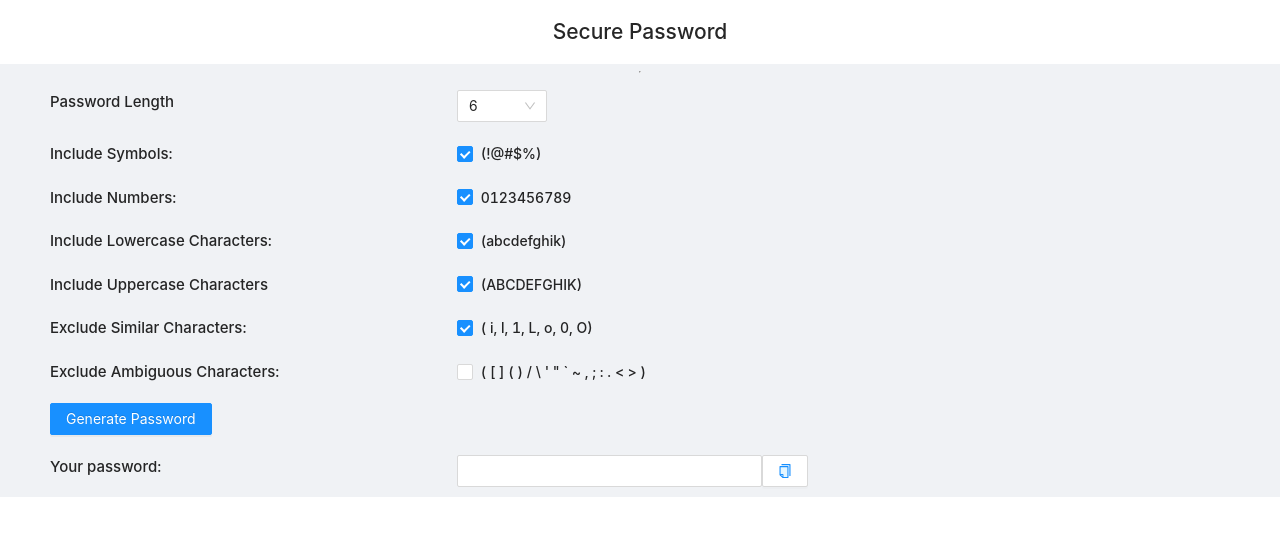
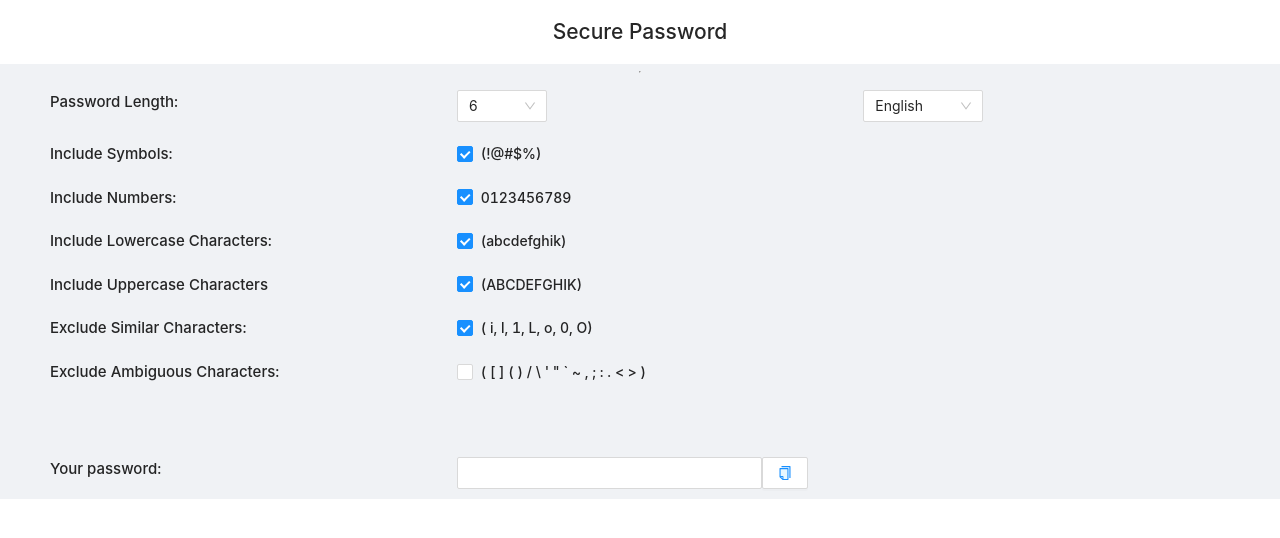
Before and after one commit to abel3t/generate-password, a Next.js app: page / in a window 1280 px wide. Shown: the top 538 px of the page. Built offline with nearby package versions, Linux system fonts and the light colour scheme.

Commit message:
Add vietnamese language

```diff
--- a/src/components/layout/index.tsx
+++ b/src/components/layout/index.tsx
@@ -4,6 +4,7 @@ import { Layout, Row, Col, Select, Checkbox, Button, Input, Modal, Tooltip } fro
 import { ExclamationCircleOutlined, CopyTwoTone } from '@ant-design/icons'
 
 import generatePassword from '../../services/generate-password'
+import { languages, languagesText } from '../../services/languages'
 
 interface State {
   passwordLength: number
@@ -13,6 +14,7 @@ interface State {
   includeUppercaseCharacters: boolean,
   excludeSimilarCharacters: boolean,
   excludeAmbiguousCharacters: boolean,
+  languageId: string,
   password: string
 }
 
@@ -20,6 +22,7 @@ class LayoutComponent extends React.Component<any, State> {
   constructor(props: any) {
     super(props);
     this.state = {
+      languageId: 'en',
       passwordLength: 6,
       includeSymbols: true,
       includeNumbers: true,
@@ -107,6 +110,15 @@ class LayoutComponent extends React.Component<any, State> {
     })
   }
 
+  onChangeLanguage = (value) => {
+    this.setState({
+      ...this.state,
+      languageId: value
+    })
+
+    document.title = languagesText[value].title;
+  }
+
   generatePassword = (args: any) => {
     const {
       passwordLength,
@@ -150,13 +162,13 @@ class LayoutComponent extends React.Component<any, State> {
     return (
       <Layout>
         <Layout.Header style={{background: '#FFF', textAlign: 'center'}}>
-          <h1>Secure Password</h1>
+          <h1>{languagesText[this.state.languageId || 'en'].h1}</h1>
         </Layout.Header>
         <hr />
         <Layout.Content style={{paddingLeft: '40px'}}>
           <Row style={rowStyle}>
             <Col span={8}>
-              Password Length
+              {languagesText[this.state.languageId || 'en'].passwordLength}
             </Col>
             <Col span={8}>
               <Select defaultValue={`${this.state.passwordLength}`} style={{ width: 90 }} onChange={this.onChangePasswordLength.bind(this)}>
@@ -180,10 +192,18 @@ class LayoutComponent extends React.Component<any, State> {
                 </Select.OptGroup>
               </Select>
             </Col>
+
+            <Col span={4}>
+              <Select defaultValue={`${languagesText[this.state.languageId].name}`} style={{ width: 120 }} onChange={this.onChangeLanguage.bind(this)}>
+                {
+                  languages.map((language, index) => <Select.Option key={`lang-${index}`} style={{textAlign: 'center'}} value={language.id}>{language.name}</Select.Option>)
+                }
+              </Select>
+            </Col>
           </Row>
 
           <Row style={rowStyle}>
-            <Col span={8}>Include Symbols:</Col>
+            <Col span={8}>{languagesText[this.state.languageId || 'en'].includeSymbols}</Col>
             <Col span={8}>
             <Checkbox onChange={this.onChangeIncludeSymbols.bind(this)} checked={this.state.includeSymbols}>
               <span style={{userSelect: 'none'}}>(!@#$%)</span>
@@ -192,7 +212,7 @@ class LayoutComponent extends React.Component<any, State> {
           </Row>
 
           <Row style={rowStyle}>
-            <Col span={8}>Include Numbers:</Col>
+            <Col span={8}>{languagesText[this.state.languageId || 'en'].includeNumbers}</Col>
             <Col span={8}>
             <Checkbox onChange={this.onChangeIncludeNumbers.bind(this)} checked={this.state.includeNumbers}>
               <span style={{userSelect: 'none'}}>0123456789</span>
@@ -201,7 +221,7 @@ class LayoutComponent extends React.Component<any, State> {
           </Row>
 
           <Row style={rowStyle}>
-            <Col span={8}>Include Lowercase Characters:</Col>
+            <Col span={8}>{languagesText[this.state.languageId || 'en'].includeLowercaseCharacters}</Col>
             <Col span={8}>
             <Checkbox onChange={this.onChangeIncludeLowercaseCharacters.bind(this)} checked={this.state.includeLowercaseCharacters}>
               <span style={{userSelect: 'none'}}>(abcdefghik)</span>
@@ -210,7 +230,7 @@ class LayoutComponent extends React.Component<any, State> {
           </Row>
 
           <Row style={rowStyle}>
-            <Col span={8}>Include Uppercase Characters</Col>
+            <Col span={8}>{languagesText[this.state.languageId || 'en'].includeUppercaseCharacters}</Col>
             <Col span={8}>
             <Checkbox onChange={this.onChangeIncludeUppercaseCharacters.bind(this)} checked={this.state.includeUppercaseCharacters}>
               <span style={{userSelect: 'none'}}>(ABCDEFGHIK)</span>
@@ -219,7 +239,7 @@ class LayoutComponent extends React.Component<any, State> {
           </Row>
 
           <Row style={rowStyle}>
-            <Col span={8}>Exclude Similar Characters:</Col>
+            <Col span={8}>{languagesText[this.state.languageId || 'en'].excludeSimilarCharacters}</Col>
             <Col span={8}>
             <Checkbox onChange={this.onChangeExcludeSimilarCharacters.bind(this)} checked={this.state.excludeSimilarCharacters}>
               <span style={{userSelect: 'none'}}>( i, l, 1, L, o, 0, O)</span>
@@ -228,7 +248,7 @@ class LayoutComponent extends React.Component<any, State> {
           </Row>
 
           <Row style={rowStyle}>
-            <Col span={8}>Exclude Ambiguous Characters:</Col>
+            <Col span={8}>{languagesText[this.state.languageId || 'en'].excludeAmbiguousCharacters}</Col>
             <Col span={8}>
             <Checkbox onChange={this.onChangeExcludeAmbiguousCharacters.bind(this)} checked={this.state.excludeAmbiguousCharacters}>
               <span style={{userSelect: 'none'}}>({ } [ ] ( ) / \ ' " ` ~ , ; : . &#60; &#62; )</span>
@@ -238,12 +258,12 @@ class LayoutComponent extends React.Component<any, State> {
 
           <Row style={rowStyle}>
             <Col span={8}>
-              <Button type="primary" onClick={this.onGeneratePassword.bind(this)}>Generate Password</Button>
+              <Button type="primary" onClick={this.onGeneratePassword.bind(this)}>{languagesText[this.state.languageId || 'en'].generatePassword}</Button>
             </Col>
           </Row>
 
           <Row style={rowStyle}>
-            <Col span={8}>Your password:</Col>
+            <Col span={8}>{languagesText[this.state.languageId || 'en'].password}</Col>
             <Col span={6}>
               <Input value={this.state.password} id={"password"}/>
             </Col>
--- /dev/null
+++ b/src/services/languages.ts
@@ -0,0 +1,41 @@
+export const languagesText = {
+  en: {
+    name: 'English',
+    title: 'Generator Password',
+    h1: 'Secure Password',
+    passwordLength: 'Password Length:',
+    includeSymbols: 'Include Symbols:',
+    includeNumbers: 'Include Numbers:',
+    includeLowercaseCharacters: 'Include Lowercase Characters:',
+    includeUppercaseCharacters: 'Include Uppercase Characters',
+    excludeSimilarCharacters: 'Exclude Similar Characters:',
+    excludeAmbiguousCharacters: 'Exclude Ambiguous Characters:',
+    password: 'Your password:',
+    buttonGenerate: 'Generate Password'
+  },
+  vi: {
+    name: 'Tiếng Việt',
+    title: 'Tạo mật khẩu',
+    h1: 'Trình tạo Mật khẩu Bảo mật',
+    passwordLength: 'Độ dài Mật khẩu:',
+    includeSymbols: 'Dùng Ký hiệu:',
+    includeNumbers: 'Dùng Số:',
+    includeLowercaseCharacters: 'Dùng các Ký tự viết Thường:',
+    includeUppercaseCharacters: 'Dùng các Ký tự viết Hoa:',
+    excludeSimilarCharacters: 'Loại trừ các Ký tự Giống nhau:',
+    excludeAmbiguousCharacters: 'Loại trừ các Ký tự Nhập nhằng:',
+    password: 'Mật khẩu của bạn:',
+    buttonGenerate: 'Tạo mật khẩu'
+  }
+}
+
+export const languages = [
+  {
+    id: 'en',
+    name: 'English'
+  },
+  {
+    id: 'vi',
+    name: 'Tiếng Việt'
+  }
+]
```
